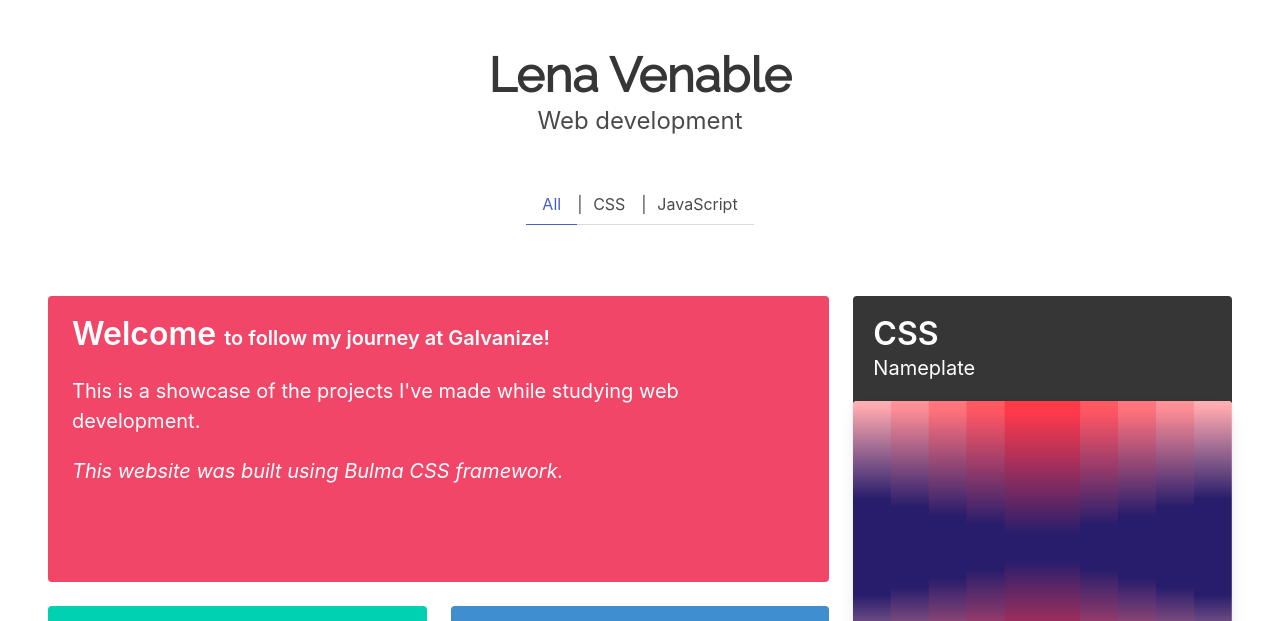
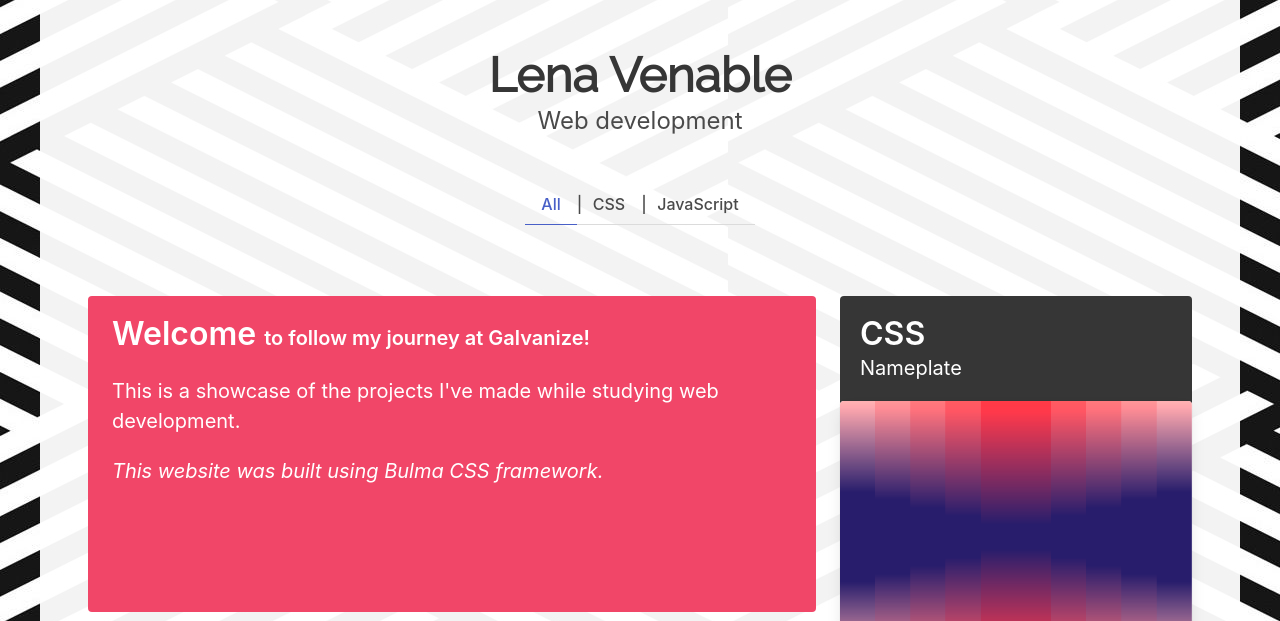
Before and after one commit to Venablena/portfolio, a plain HTML site: page index.html in a window 1280 px wide. Shown: the top 621 px of the page. Drawn offline with nearby package versions, Linux system fonts and the light colour scheme.

Commit message:
added background

```diff
--- a/index.html
+++ b/index.html
@@ -10,7 +10,7 @@
     <link rel="stylesheet" href="style.css">
   </head>
   <body>
-
+    <main>
       <section class="section"> <!-- title -->
         <div class="container has-text-centered">
           <h1 class="title is-size-1">
@@ -103,5 +103,6 @@
           </div>
         </div>
       </section>
+    </main>
   </body>
 </html>
--- a/style.css
+++ b/style.css
@@ -1,5 +1,18 @@
+body {
+  background-image: url(img/stripe_pattern.jpg);
+}
+
+main {
+  background-color: rgba(255, 255, 255, 0.95);
+  margin: 0 2.5rem;
+}
+
 h1 {
   font-family: 'Raleway';
+}
+
+nav li {
+  font-weight: 500;
 }
 
 nav li::after{
```
Also changed, not shown: img/stripe_pattern.jpg (added). Lines whose indentation alone changed are shown as unchanged.
